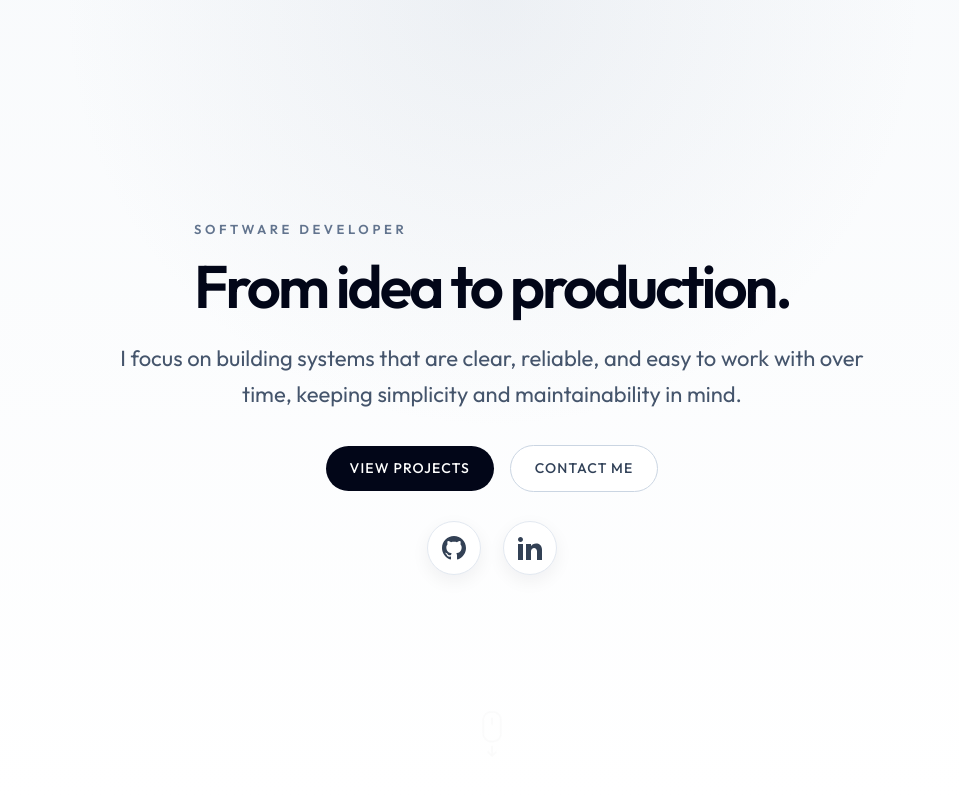
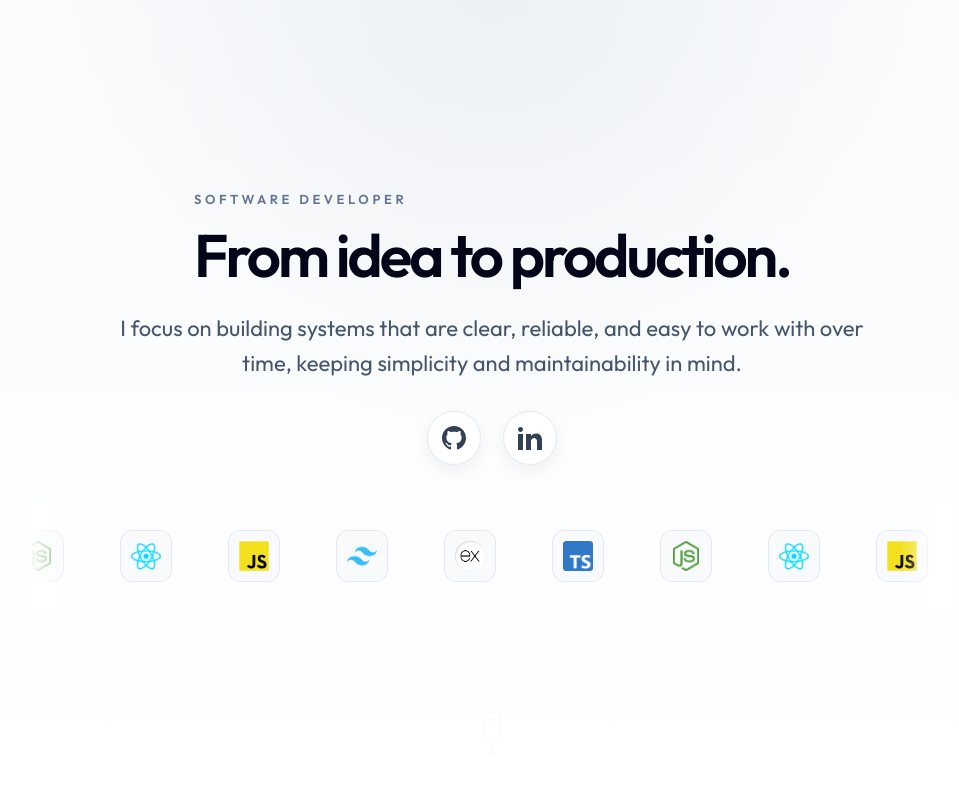
Before and after one commit to rohitkumar893/portfolio_2.0, a React (Vite) app: page / in a window 1280 px wide. Shown: the top 800 px of the page, without its empty margins (148-1107 px from the left). Built offline with nearby package versions, Linux system fonts and the light colour scheme.

Commit message:
update: carousel

```diff
--- a/src/App.tsx
+++ b/src/App.tsx
@@ -1,7 +1,6 @@
 import './App.css'
 import Navbar from './components/Navbar'
 import Hero from './components/Hero'
-import Skills from './components/Skills'
 import Projects from './components/Projects'
 import Contact from './components/Contact'
 import Footer from './components/Footer'
@@ -12,7 +11,6 @@ function App() {
       <Navbar />
       <Hero />
       <Projects />
-      <Skills />
       <Contact />
       <Footer />
     </>
--- a/src/components/Hero.css
+++ b/src/components/Hero.css
@@ -17,6 +17,81 @@
 .hero-description {
   position: relative;
   font-weight: 400;
+}
+
+.hero-carousel {
+  opacity: 0;
+  animation-name: slideIn;
+  animation-duration: 1.2s;
+  animation-delay: 0.45s;
+  animation-fill-mode: forwards;
+  animation-timing-function: cubic-bezier(0.4, 0, 0.2, 1);
+}
+
+.hero-carousel-mask {
+  position: relative;
+  overflow: hidden;
+  width: 100%;
+  padding: 6px 0;
+}
+
+.hero-carousel-mask::before,
+.hero-carousel-mask::after {
+  content: '';
+  position: absolute;
+  top: 0;
+  bottom: 0;
+  width: 56px;
+  z-index: 1;
+  pointer-events: none;
+}
+
+.hero-carousel-mask::before {
+  left: 0;
+  background: linear-gradient(90deg, #ffffff, rgba(255, 255, 255, 0));
+}
+
+.hero-carousel-mask::after {
+  right: 0;
+  background: linear-gradient(270deg, #ffffff, rgba(255, 255, 255, 0));
+}
+
+.hero-carousel-track {
+  display: flex;
+  width: max-content;
+  gap: 12px;
+  animation: heroCarouselScroll 26s linear infinite;
+}
+
+.hero-carousel:hover .hero-carousel-track {
+  animation-play-state: paused;
+}
+
+.hero-skill-card {
+  width: 96px;
+  min-height: 96px;
+  flex: 0 0 auto;
+  display: flex;
+  align-items: center;
+  justify-content: center;
+  padding: 16px;
+}
+
+.hero-skill-icon {
+  display: flex;
+  height: 52px;
+  width: 52px;
+  align-items: center;
+  justify-content: center;
+  border-radius: 12px;
+  border: 1px solid #e2e8f0;
+  background: #f8fafc;
+}
+
+.hero-skill-icon img {
+  height: 30px;
+  width: 30px;
+  object-fit: contain;
 }
 
 .social-links,.flex-center {
@@ -189,6 +264,15 @@
   }
 }
 
+@keyframes heroCarouselScroll {
+  from {
+    transform: translateX(0);
+  }
+  to {
+    transform: translateX(calc(-50% - 8px));
+  }
+}
+
 @media (min-width: 1024px) {
   .hero-content-wrapper {
     max-width: 58rem;
@@ -204,6 +288,41 @@
   .social-btn svg {
     height: 22px;
     width: 22px;
+  }
+
+  .hero-skill-card {
+    width: 90px;
+    min-height: 90px;
+    padding: 14px;
+  }
+}
+
+@media (max-width: 640px) {
+  .hero-carousel-mask::before,
+  .hero-carousel-mask::after {
+    width: 28px;
+  }
+
+  .hero-carousel-track {
+    gap: 10px;
+    animation-duration: 22s;
+  }
+
+  .hero-skill-card {
+    width: 82px;
+    min-height: 82px;
+    padding: 12px;
+    border-radius: 18px;
+  }
+
+  .hero-skill-icon {
+    height: 46px;
+    width: 46px;
+  }
+
+  .hero-skill-icon img {
+    height: 26px;
+    width: 26px;
   }
 }
 
--- a/src/components/Hero.tsx
+++ b/src/components/Hero.tsx
@@ -1,5 +1,38 @@
 import React from 'react'
 import './Hero.css'
+
+const skills = [
+  {
+    skillName: 'TypeScript',
+    imagePath: 'typescript.png',
+    category: 'Language',
+  },
+  {
+    skillName: 'Node.js',
+    imagePath: 'nod.png',
+    category: 'Runtime',
+  },
+  {
+    skillName: 'React',
+    imagePath: 'react.png',
+    category: 'Library',
+  },
+  {
+    skillName: 'JavaScript',
+    imagePath: 'javascript.png',
+    category: 'Language',
+  },
+  {
+    skillName: 'Tailwind CSS',
+    imagePath: 'Tailwind Logo.png',
+    category: 'Styling',
+  },
+  {
+    skillName: 'Express.js',
+    imagePath: 'exp.png',
+    category: 'Backend',
+  },
+]
 
 const Hero:React.FC = () => {
   return (
@@ -20,22 +53,6 @@ const Hero:React.FC = () => {
                 <p className='about px-2 sm:px-3 lg:px-0 text-[16px] sm:text-[22px] md:text-[24px] lg:text-[22px] w-full max-w-[760px] text-slate-600 leading-relaxed hero-description'>
                  I focus on building systems that are clear, reliable, and easy to work with over time, keeping simplicity and maintainability in mind.
                 </p>
-
-              <div className="hero-actions mt-8 flex flex-col items-center gap-4 sm:flex-row sm:justify-center">
-                <a
-                  href="#projects"
-                  className="inline-flex items-center justify-center rounded-full bg-slate-950 px-6 py-3 text-[14px] font-medium tracking-[0.08em] text-white transition-all duration-300 hover:bg-slate-800"
-                >
-                  VIEW PROJECTS
-                </a>
-                <a
-                  href="#contact"
-                  className="inline-flex items-center justify-center rounded-full border border-slate-300 bg-white px-6 py-3 text-[14px] font-medium tracking-[0.08em] text-slate-700 transition-all duration-300 hover:border-slate-900 hover:text-slate-950"
-                >
-                  CONTACT ME
-                </a>
-              </div>
-
               <div className="links mt-6 text-center relative z-10">
                 <div className="social-links">
                     <a href="https://github.com/rohitkumar893" target="_blank" rel="noopener noreferrer">
@@ -57,6 +74,20 @@ const Hero:React.FC = () => {
                     </a>
                   </div>
               </div>
+
+              <div className="hero-carousel mt-8 w-full">
+                <div className="hero-carousel-mask">
+                  <div className="hero-carousel-track">
+                    {[...skills, ...skills].map((skill, index) => (
+                      <article key={`${skill.skillName}-${index}`} className="hero-skill-card">
+                        <div className="hero-skill-icon">
+                          <img src={skill.imagePath} alt={`${skill.skillName} logo`} />
+                        </div>
+                      </article>
+                    ))}
+                  </div>
+                </div>
+              </div>
             </div>
           </div>
 
--- a/src/components/Navbar.tsx
+++ b/src/components/Navbar.tsx
@@ -42,7 +42,7 @@ const Navbar:React.FC = () => {
       <nav className='hidden lg:flex gap-1 xl:gap-2 bg-white justify-center items-center px-3 lg:px-4 h-12 rounded-full text-sm lg:text-[15px] border border-slate-200 shadow-[0_10px_40px_rgba(15,23,42,0.06)] nav-menu-container'>
         <a href="#home" className="nav-link px-3 lg:px-4 py-2 rounded-full hover:bg-slate-100 transition-all duration-300 font-medium text-slate-700">HOME</a>
         <a href="#projects" className="nav-link px-3 lg:px-4 py-2 rounded-full hover:bg-slate-100 transition-all duration-300 font-medium text-slate-700">PROJECTS</a>
-        <a href="#skills" className="nav-link px-3 lg:px-4 py-2 rounded-full hover:bg-slate-100 transition-all duration-300 font-medium text-slate-700">SKILLS</a>
+        <a href="#contact" className="nav-link px-3 lg:px-4 py-2 rounded-full hover:bg-slate-100 transition-all duration-300 font-medium text-slate-700">CONTACT</a>
       </nav>
 
       {/* Mobile Menu Overlay */}
@@ -68,11 +68,11 @@ const Navbar:React.FC = () => {
             PROJECTS
           </a>
           <a
-            href="#skills"
+            href="#contact"
             onClick={() => setIsOpen(false)}
             className="mobile-nav-link py-3 sm:py-4 border-b border-slate-200 transition-all duration-300 hover:border-slate-400"
           >
-            SKILLS
+            CONTACT
           </a>
         </nav>
       </div>
```
